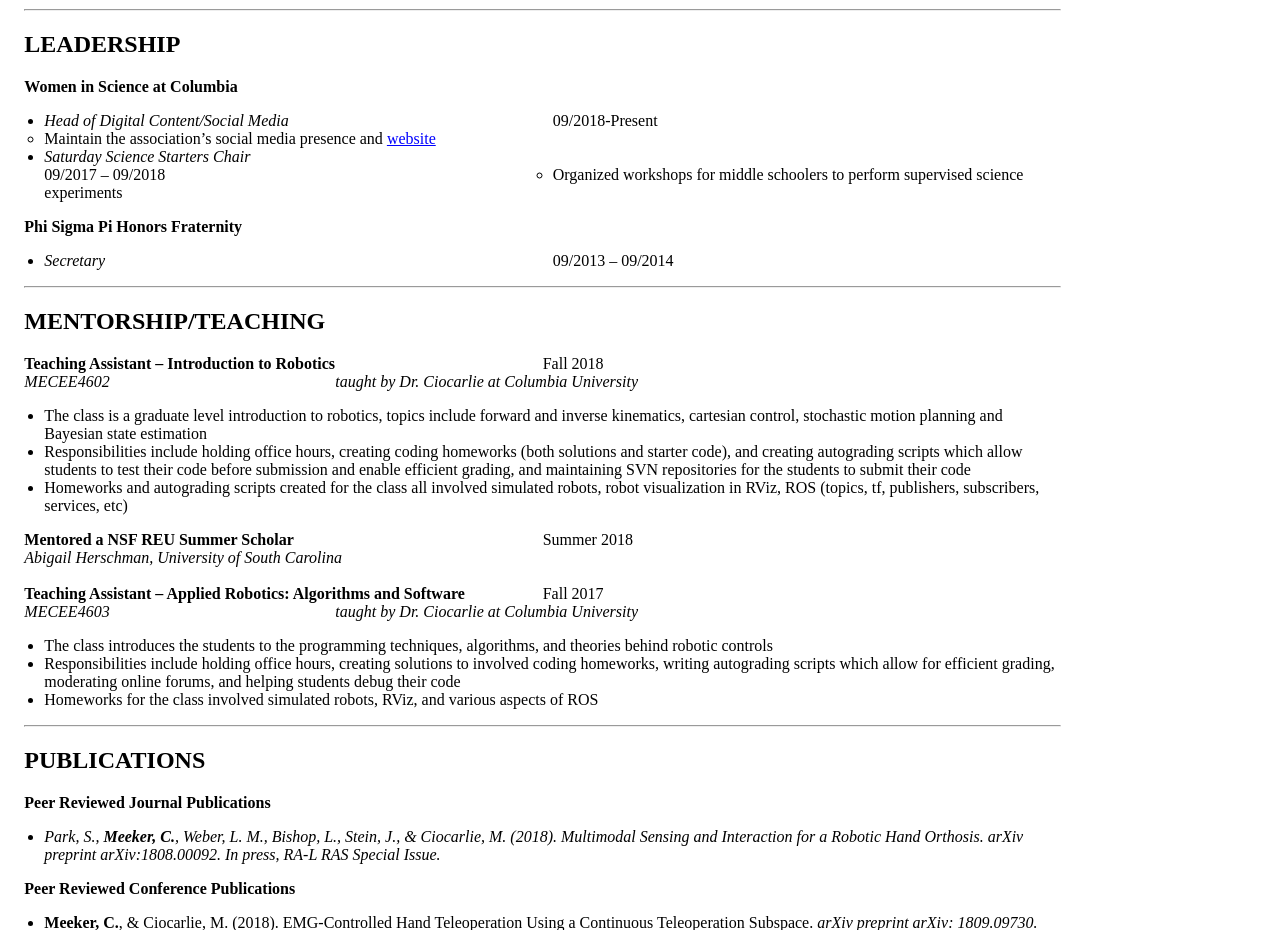
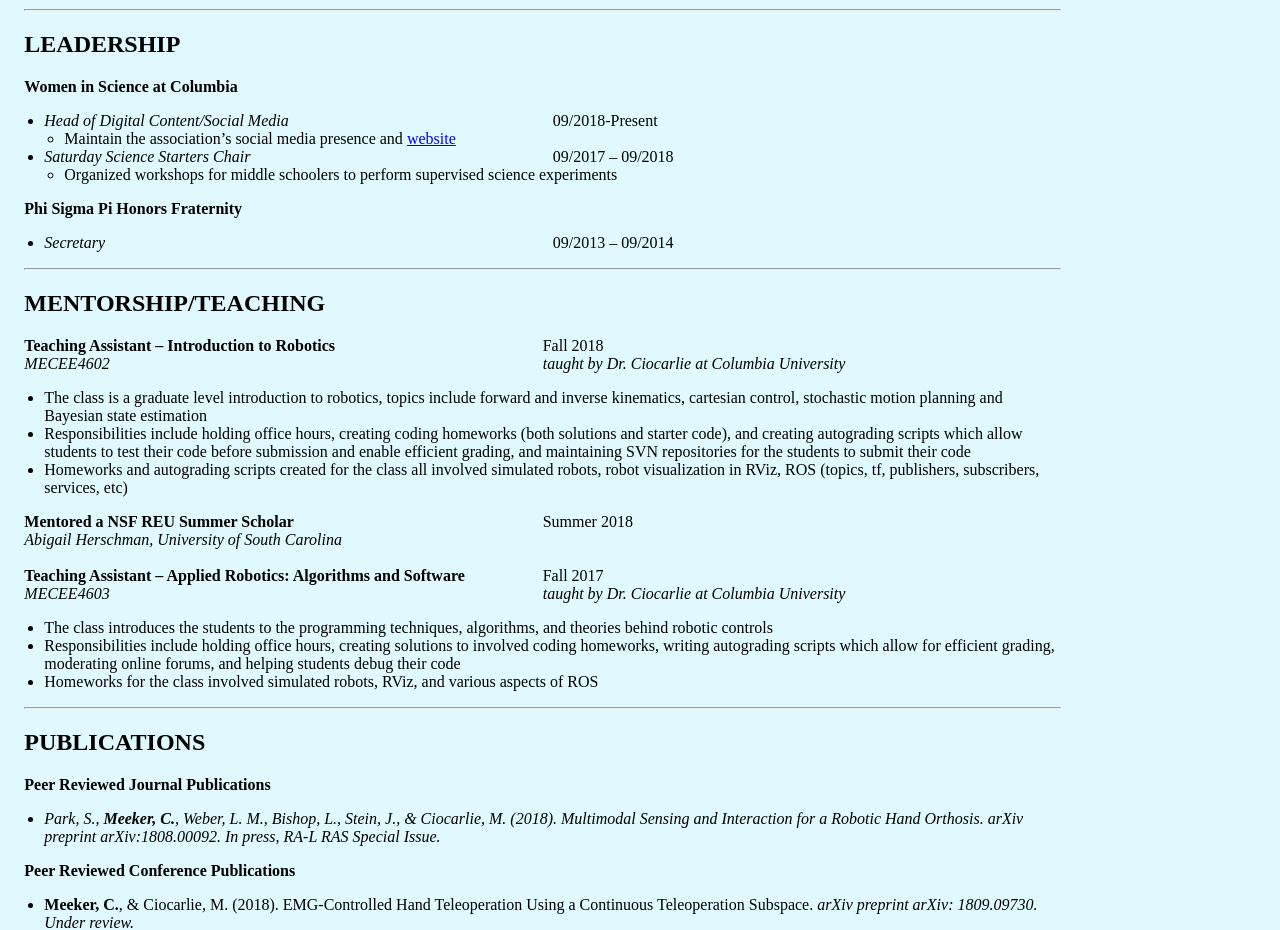
Before and after one commit to cassiemeeker/cassiemeeker.github.io, a plain HTML site: page index.html in a window 1280 px wide. Shown: the part 4300-5230 px from the top of the page. Drawn offline with Linux system fonts and the light colour scheme.

Commit message:
formatting

```diff
--- a/index.css
+++ b/index.css
@@ -15,7 +15,7 @@ align="center"
 
 
 body {
-    background-color: ECF9FF;
+    background-color: #e0f9ff;
     font-size: 100%;
     font-family: Times New Roman;
 }
--- a/index.html
+++ b/index.html
@@ -202,9 +202,9 @@ I wrote and maintain the <a href="https://github.com/roamlab/subspace_teleop" ta
 <b>Women in Science at Columbia</b>
 <ul align="left" style="text-align: left; margin-left:-20px;">
 	<li><div style="float: left; width: 50%;"> <i>Head of Digital Content/Social Media</i> </div>                09/2018-Present</li>
-	<li tyle="text-align: left; margin-left:20px;" type='circle'>Maintain the association’s social media presence and <a href="https://womeninscienceatcolumbia.org/">website</a></li>
-	<li><div style="float: left; width: 50%;"> <i>Saturday Science Starters Chair</i> <div>    09/2017 – 09/2018</li>
-	<li tyle="text-align: left; margin-left:20px;" type='circle'>Organized workshops for middle schoolers to perform supervised science experiments</li>
+	<li style="text-align: left; margin-left:20px;" type='circle'>Maintain the association’s social media presence and <a href="https://womeninscienceatcolumbia.org/">website</a></li>
+	<li><div style="float: left; width: 50%;"> <i>Saturday Science Starters Chair</i> </div>    09/2017 – 09/2018</li>
+	<li style="text-align: left; margin-left:20px;" type='circle'>Organized workshops for middle schoolers to perform supervised science experiments</li>
 </ul>
 <b>Phi Sigma Pi Honors Fraternity</b>
 <ul align="left" style="text-align: left; margin-left:-20px;">
@@ -216,7 +216,7 @@ I wrote and maintain the <a href="https://github.com/roamlab/subspace_teleop" ta
 
 <div style="float: left; width: 50%;"> <b>Teaching Assistant – Introduction to Robotics</b> </div>       Fall 2018 <br>
 
-<div style="float: left; width: 30%;"> <i>MECEE4602</i></div> <i>        taught by Dr. Ciocarlie at Columbia University</i>
+<div style="float: left; width: 50%;"> <i>MECEE4602</i></div> <i>        taught by Dr. Ciocarlie at Columbia University</i>
 <ul align="left" style="text-align: left; margin-left:-20px;">
 	<li>The class is a graduate level introduction to robotics, topics include forward and inverse kinematics, cartesian control, stochastic motion planning and Bayesian state estimation</li>
 	<li>Responsibilities include holding office hours, creating coding homeworks (both solutions and starter code), and creating autograding scripts which allow students to test their code before submission and enable efficient grading, and maintaining SVN repositories for the students to submit their code</li>
@@ -232,7 +232,7 @@ I wrote and maintain the <a href="https://github.com/roamlab/subspace_teleop" ta
 
 <div style="float: left; width: 50%;"> <b>Teaching Assistant – Applied Robotics: Algorithms and Software</b>     </div>     Fall 2017 <br>
 
-<div style="float: left; width: 30%;"> <i>MECEE4603</i></div> <i>        taught by Dr. Ciocarlie at Columbia University</i>
+<div style="float: left; width: 50%;"> <i>MECEE4603</i></div> <i>        taught by Dr. Ciocarlie at Columbia University</i>
 <ul align="left" style="text-align: left; margin-left:-20px;">
 	<li>The class introduces the students to the programming techniques, algorithms, and theories behind robotic controls</li>
 	<li>Responsibilities include holding office hours, creating solutions to involved coding homeworks, writing autograding scripts which allow for efficient grading, moderating online forums, and helping students debug their code</li>
```
